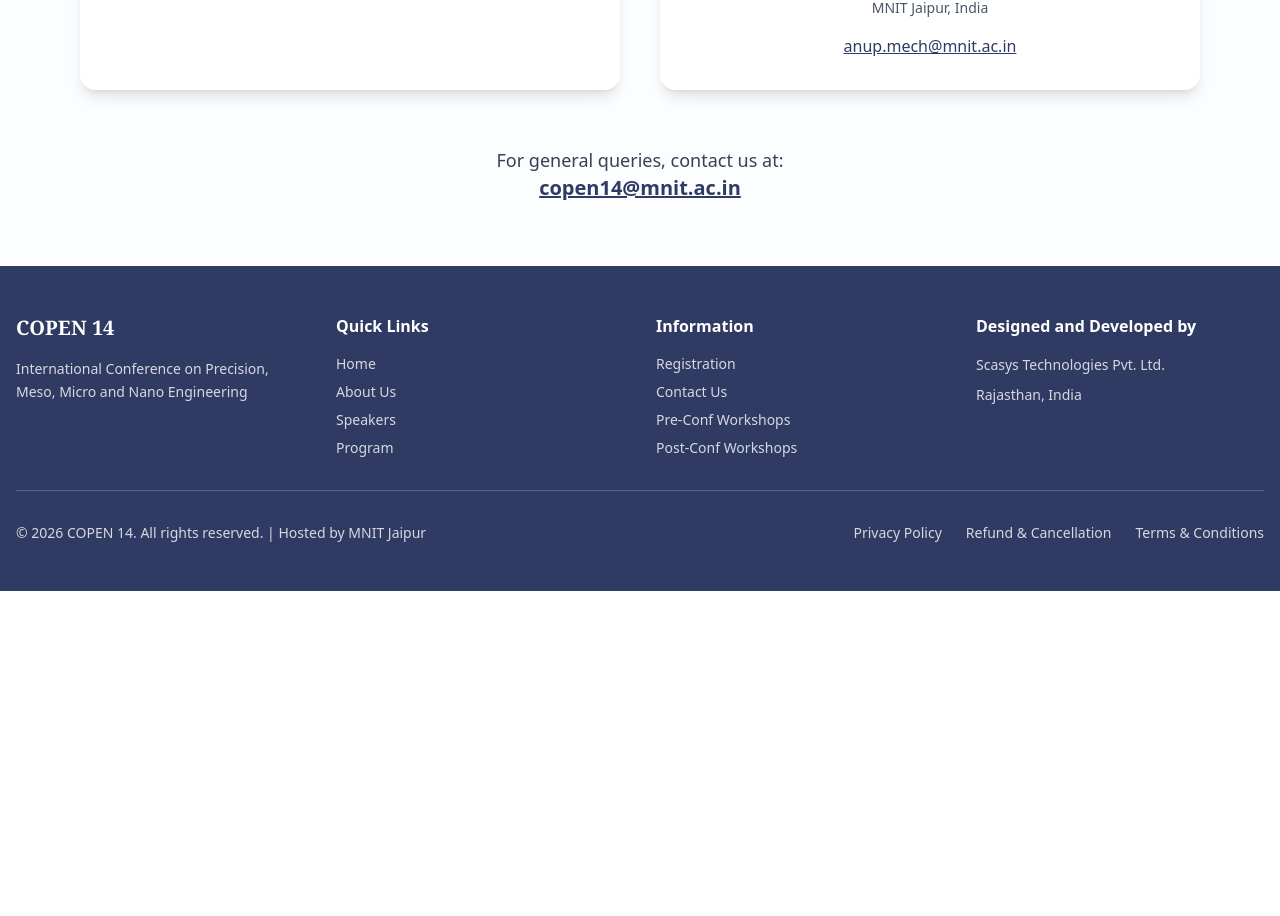
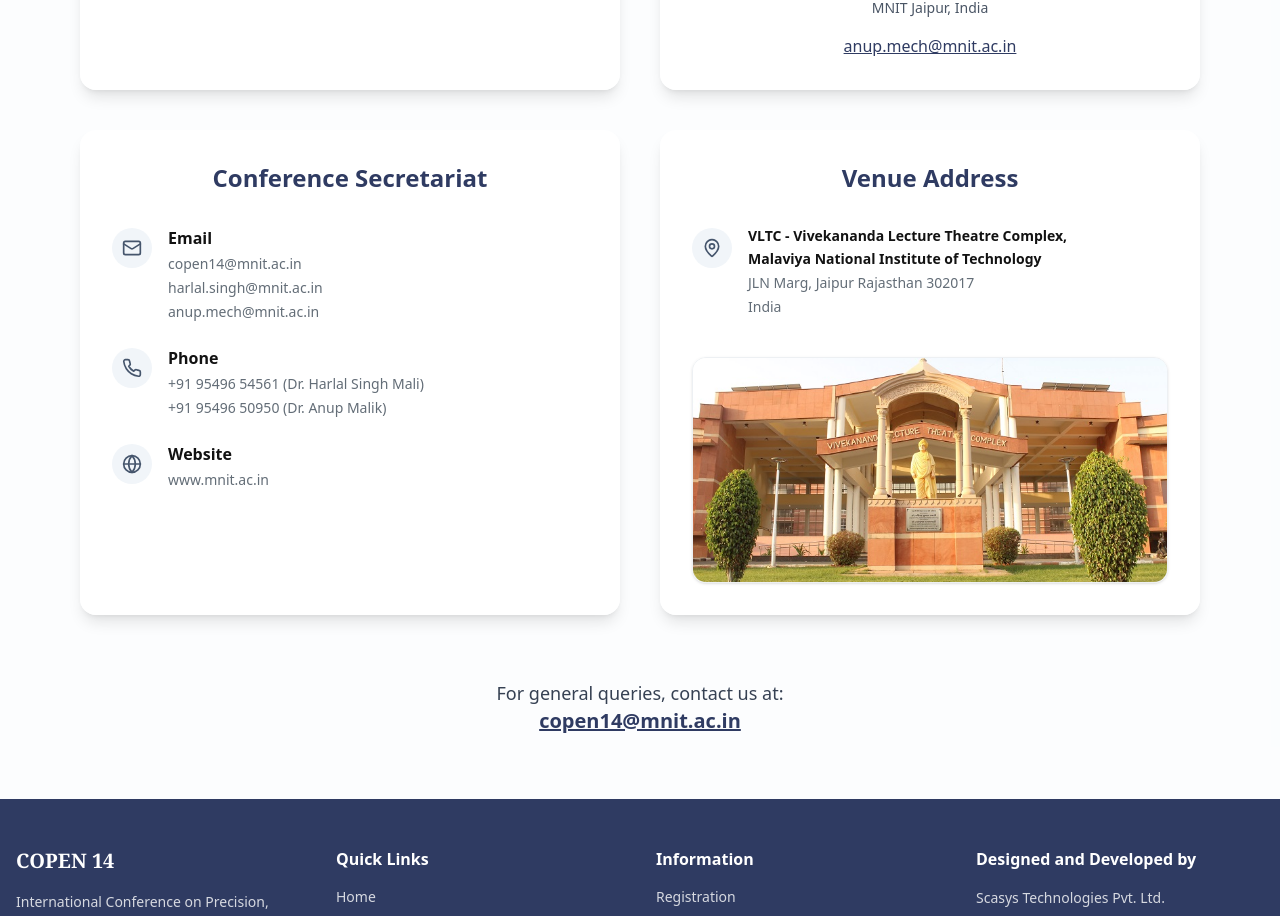
Before and after one commit to divyanshsaraswat/copen14, a Next.js app: page /contact in a window 1280 px wide. Shown: the part 1032-1948 px from the top of the page. Before the commit the page ends 1623 px from the top, so only its background shows below. Built offline with nearby package versions, Linux system fonts and the light colour scheme; a web font is replaced by a local one.

Commit message:
contact cards from homepage added to contact page

```diff
--- a/app/contact/page.tsx
+++ b/app/contact/page.tsx
@@ -1,6 +1,7 @@
 import Image from "next/image"
 import { Header } from "@/components/header"
 import { Footer } from "@/components/footer"
+import { Mail, Phone, Globe, MapPin } from "lucide-react"
 
 export default function ContactPage() {
   return (
@@ -21,7 +22,7 @@ export default function ContactPage() {
 
       {/* Contact Section */}
       <section className="bg-secondary/20 py-16">
-        <div className="container mx-auto px-4 max-w-6xl">
+        <div className="container mx-auto px-4 max-w-6xl space-y-10">
           <div className="grid grid-cols-1 md:grid-cols-2 gap-10">
             {/* Prof. Harlal Singh Mali */}
             <div className="bg-white/90 rounded-2xl shadow-lg p-8 flex flex-col items-center text-center transition hover:shadow-xl">
@@ -82,8 +83,120 @@ export default function ContactPage() {
             </div>
           </div>
 
+          {/* Conference Secretariat & Venue Address */}
+          <div className="grid grid-cols-1 md:grid-cols-2 gap-10">
+            {/* Conference Secretariat */}
+            <div className="bg-white/90 rounded-2xl shadow-lg p-6 md:p-8 flex flex-col justify-between transition hover:shadow-xl">
+              <div>
+                <h3 className="text-xl md:text-2xl font-bold text-center text-primary mb-8">
+                  Conference Secretariat
+                </h3>
+
+                <div className="space-y-6">
+                  {/* Email */}
+                  <div className="flex items-start gap-4">
+                    <div className="w-10 h-10 rounded-full bg-slate-100 flex items-center justify-center text-slate-600 shrink-0 mt-0.5">
+                      <Mail className="w-5 h-5" />
+                    </div>
+                    <div className="space-y-1">
+                      <h4 className="font-semibold text-foreground text-sm md:text-base">Email</h4>
+                      <div className="text-sm text-muted-foreground flex flex-col space-y-1">
+                        <a href="mailto:copen14@mnit.ac.in" className="hover:text-primary transition-colors">
+                          copen14@mnit.ac.in
+                        </a>
+                        <a href="mailto:harlal.singh@mnit.ac.in" className="hover:text-primary transition-colors">
+                          harlal.singh@mnit.ac.in
+                        </a>
+                        <a href="mailto:anup.mech@mnit.ac.in" className="hover:text-primary transition-colors">
+                          anup.mech@mnit.ac.in
+                        </a>
+                      </div>
+                    </div>
+                  </div>
+
+                  {/* Phone */}
+                  <div className="flex items-start gap-4">
+                    <div className="w-10 h-10 rounded-full bg-slate-100 flex items-center justify-center text-slate-600 shrink-0 mt-0.5">
+                      <Phone className="w-5 h-5" />
+                    </div>
+                    <div className="space-y-1">
+                      <h4 className="font-semibold text-foreground text-sm md:text-base">Phone</h4>
+                      <div className="text-sm text-muted-foreground flex flex-col space-y-1">
+                        <a href="tel:+919549654561" className="hover:text-primary transition-colors">
+                          +91 95496 54561 (Dr. Harlal Singh Mali)
+                        </a>
+                        <a href="tel:+919549650950" className="hover:text-primary transition-colors">
+                          +91 95496 50950 (Dr. Anup Malik)
+                        </a>
+                      </div>
+                    </div>
+                  </div>
+
+                  {/* Website */}
+                  <div className="flex items-start gap-4">
+                    <div className="w-10 h-10 rounded-full bg-slate-100 flex items-center justify-center text-slate-600 shrink-0 mt-0.5">
+                      <Globe className="w-5 h-5" />
+                    </div>
+                    <div className="space-y-1">
+                      <h4 className="font-semibold text-foreground text-sm md:text-base">Website</h4>
+                      <div className="text-sm text-muted-foreground">
+                        <a
+                          href="https://www.mnit.ac.in"
+                          target="_blank"
+                          rel="noopener noreferrer"
+                          className="hover:text-primary transition-colors"
+                        >
+                          www.mnit.ac.in
+                        </a>
+                      </div>
+                    </div>
+                  </div>
+                </div>
+              </div>
+            </div>
+
+            {/* Venue Address */}
+            <div className="bg-white/90 rounded-2xl shadow-lg p-6 md:p-8 flex flex-col justify-between transition hover:shadow-xl">
+              <div>
+                <h3 className="text-xl md:text-2xl font-bold text-center text-primary mb-8">
+                  Venue Address
+                </h3>
+
+                <div className="flex items-start gap-4 mb-6">
+                  <div className="w-10 h-10 rounded-full bg-slate-100 flex items-center justify-center text-slate-600 shrink-0 mt-0.5">
+                    <MapPin className="w-5 h-5" />
+                  </div>
+                  <div className="space-y-1 text-sm">
+                    <p className="font-semibold text-foreground leading-snug">
+                      VLTC - Vivekananda Lecture Theatre Complex,
+                    </p>
+                    <p className="font-semibold text-foreground leading-snug">
+                      Malaviya National Institute of Technology
+                    </p>
+                    <p className="text-muted-foreground">
+                      JLN Marg, Jaipur Rajasthan 302017
+                    </p>
+                    <p className="text-muted-foreground">
+                      India
+                    </p>
+                  </div>
+                </div>
+              </div>
+
+              <div className="rounded-xl overflow-hidden border border-border/50 shadow-sm mt-4">
+                <Image
+                  src="/images/vltc.jpg"
+                  alt="VLTC - Vivekananda Lecture Theatre Complex, MNIT Jaipur"
+                  width={700}
+                  height={466}
+                  className="w-full h-48 md:h-56 object-cover hover:scale-105 transition-transform duration-300"
+                />
+              </div>
+            </div>
+          </div>
+
           {/* General Contact */}
-          <div className="text-center mt-14">
+          <div className="text-center pt-6">
             <p className="text-lg text-gray-700 font-medium">
               For general queries, contact us at:
             </p>
```
